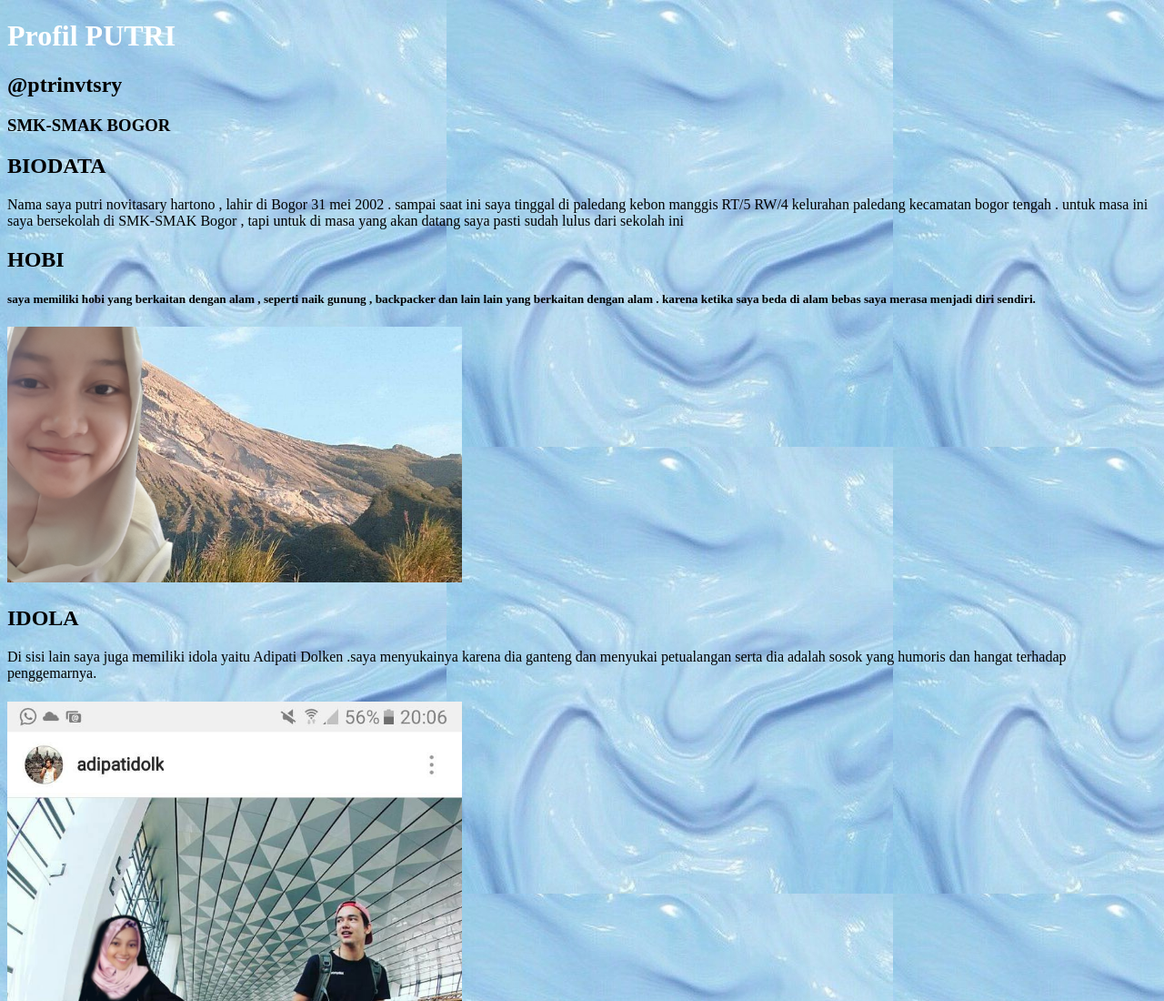
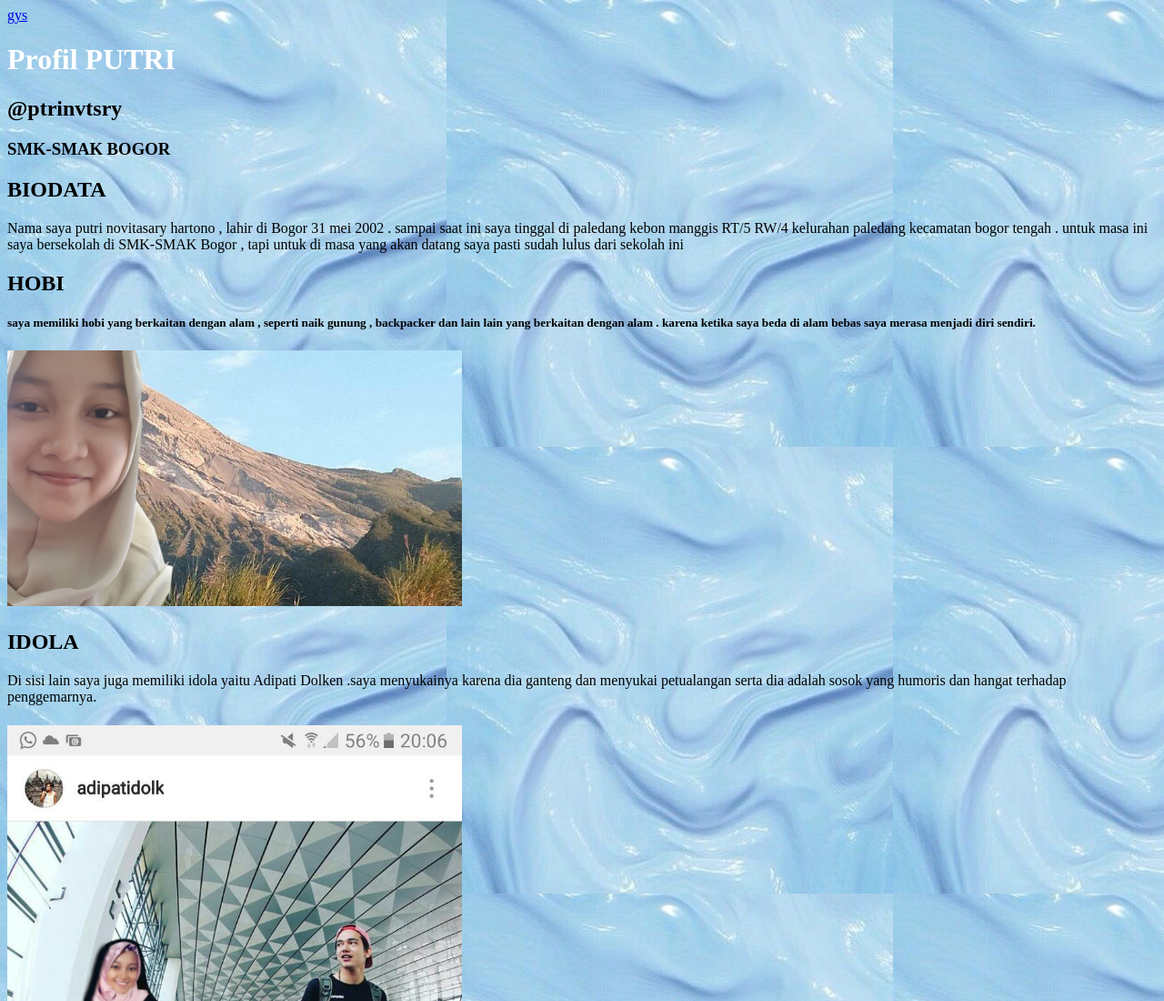
Before and after one commit to PutriNovitasaryH/PutriNovitasaryH1.github.io, a plain HTML site: page index.html in a window 1280 px wide. Shown: the top 1100 px of the page at 91% size. Drawn offline with Linux system fonts and the light colour scheme.

Commit message:
Update index.html

```diff
--- a/index.html
+++ b/index.html
@@ -5,6 +5,7 @@
 	<link rel="stylesheet" type="text/css" href="style2.css">
 </head>
 <body>
+	<a href="index2.html">gys</a>
 <h1>Profil PUTRI</h1>
 <h2>@ptrinvtsry</h2>
 <h3>SMK-SMAK BOGOR <h3>
```
